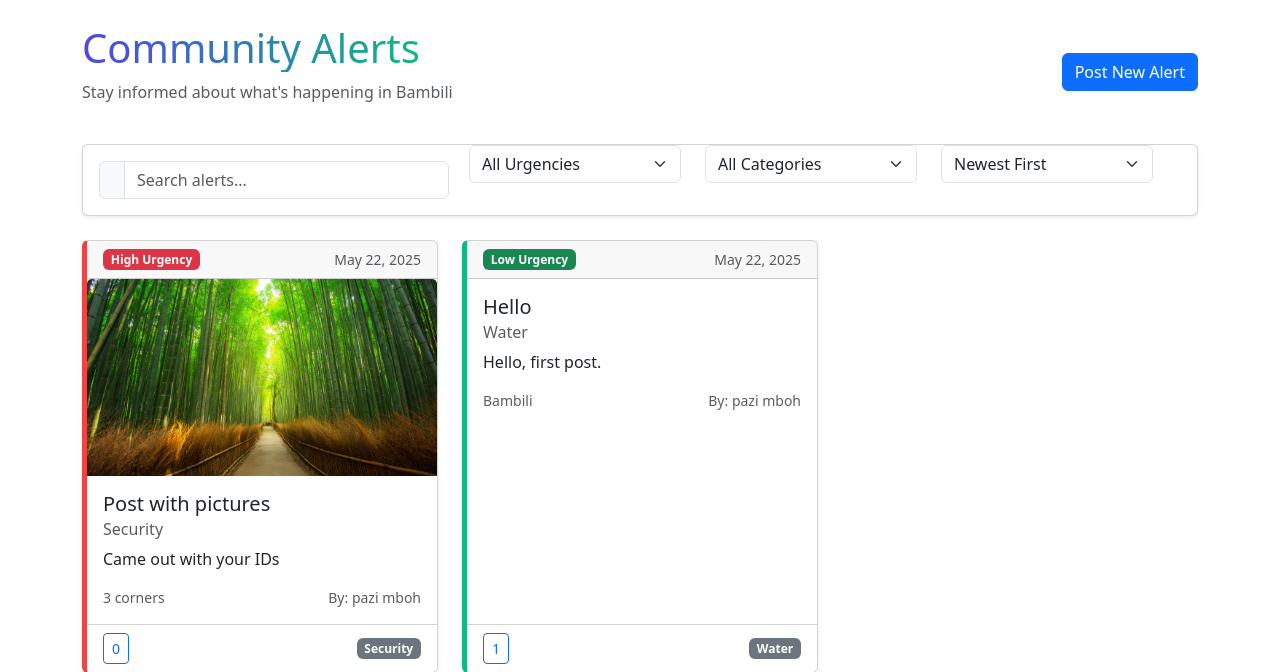
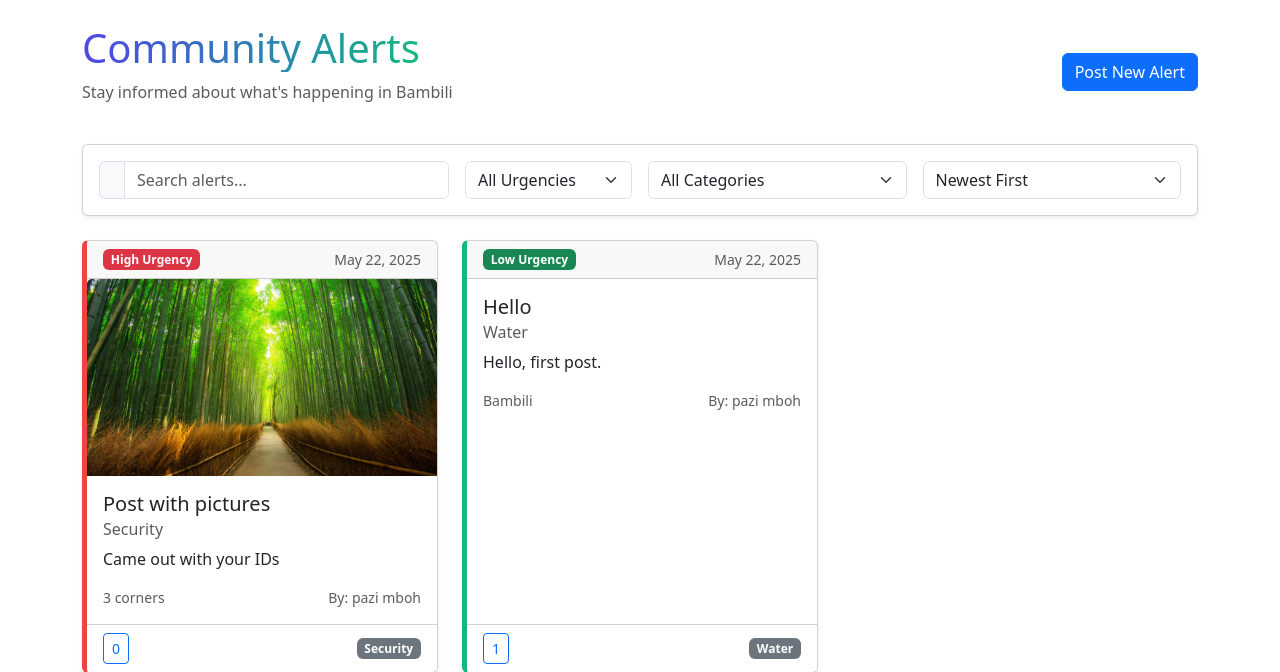
Before and after one commit to piapazi/python_dev_course, a Django app: page /alerts/ in a window 1280 px wide. Shown: the part 62-734 px from the top of the page. Run offline with Django 5.2, Linux system fonts and the light colour scheme; data comes from the database, SQL or seed files in the repository; both versions use the stored data as it was after the commit.

Commit message:
minor changes

```diff
--- a/trustwave/templates/alerts.html
+++ b/trustwave/templates/alerts.html
@@ -1,4 +1,3 @@
-
 {% extends "base.html" %}
 
 {% block title %}Community Alerts - Trust Wave Bambili{% endblock %}
@@ -18,15 +17,15 @@
     <!-- Search and Filters -->
     <div class="card mb-4 shadow-sm">
         <div class="card-body">
-            <form method="get" class="row g-3">
-                <div class="col-md-4">
-                    <div class="input-group">
-                        <span class="input-group-text"><i class="bi bi-search"></i></span>
-                        <input type="text" class="form-control" placeholder="Search alerts..." name="search" value="{{ search_term }}">
+            <form method="get">
+                <div class="row g-3 align-items-end">
+                    <div class="col-12 col-md-4">
+                        <div class="input-group">
+                            <span class="input-group-text"><i class="bi bi-search"></i></span>
+                            <input type="text" class="form-control" placeholder="Search alerts..." name="search" value="{{ search_term }}">
+                        </div>
                     </div>
-                </div>
-                <div class="col-md-8 row">
-                    <div class="col-md-4">
+                    <div class="col-12 col-md-2">
                         <select class="form-select" name="urgency" onchange="this.form.submit()">
                             <option value="all" {% if selected_urgency == "all" %}selected{% endif %}>All Urgencies</option>
                             <option value="low" {% if selected_urgency == "low" %}selected{% endif %}>Low Urgency</option>
@@ -34,7 +33,7 @@
                             <option value="high" {% if selected_urgency == "high" %}selected{% endif %}>High Urgency</option>
                         </select>
                     </div>
-                    <div class="col-md-4">
+                    <div class="col-12 col-md-3">
                         <select class="form-select" name="category" onchange="this.form.submit()">
                             <option value="all" {% if selected_category == "all" %}selected{% endif %}>All Categories</option>
                             {% for category in categories %}
@@ -42,7 +41,7 @@
                             {% endfor %}
                         </select>
                     </div>
-                    <div class="col-md-4">
+                    <div class="col-12 col-md-3">
                         <select class="form-select" name="sort_by" onchange="this.form.submit()">
                             <option value="date" {% if selected_sort == "date" %}selected{% endif %}>Newest First</option>
                             <option value="votes" {% if selected_sort == "votes" %}selected{% endif %}>Most Votes</option>
--- a/trustwave/views.py
+++ b/trustwave/views.py
@@ -4,6 +4,7 @@ from django.contrib.auth.decorators import login_required, user_passes_test
 from django.contrib import messages
 from django.http import JsonResponse
 from django.db import IntegrityError
+from django.db.models import Q
 from django.core.paginator import Paginator
 from .models import CustomUser, Alert, AlertVote, AccountStatus
 from .forms import CustomUserCreationForm, CustomAuthenticationForm, AlertForm
@@ -98,12 +99,14 @@ def alerts(request):
         all_alerts = all_alerts.filter(category=category)
 
     if search:
-        all_alerts = all_alerts.filter(title_icontains=search) | all_alerts.filter(descriptionicontains=search) | all_alerts.filter(location_icontains=search)
+        all_alerts = all_alerts.filter(
+            Q(title__icontains=search) |
+            Q(description__icontains=search) |
+            Q(location__icontains=search)
+        )
 
     # Apply sorting
     if sort_by == 'votes':
-        # This requires an annotation, but for simplicity we'll handle in Python
-        # In a real app, you'd use Django ORM's annotation feature
         all_alerts = sorted(all_alerts, key=lambda a: a.votes, reverse=True)
     elif sort_by == 'urgency':
         urgency_weights = {'high': 3, 'medium': 2, 'low': 1}
```
Also changed, not shown: db.sqlite3, media/alert_images/image_3.jpg (added).
